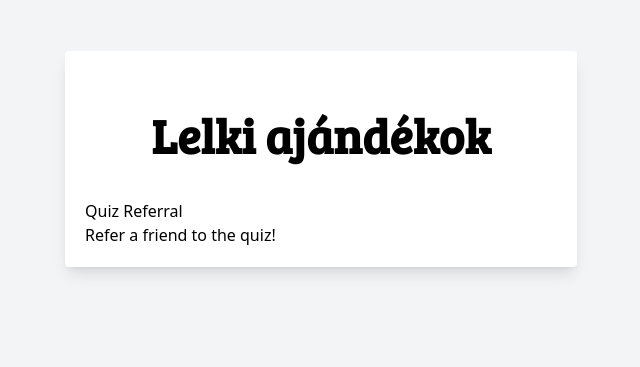
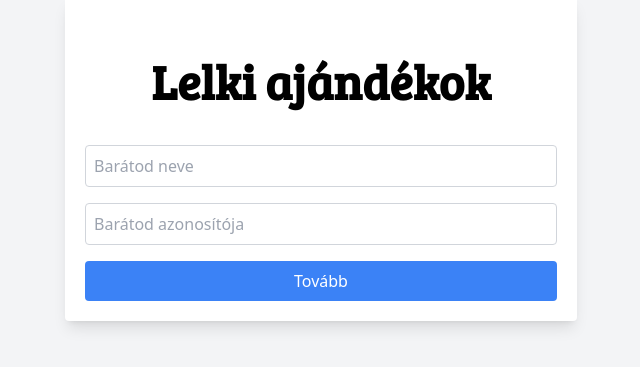
Before and after one commit to kulcsarrudolf/lelki-ajandekok, a React (Vite) app: page /quiz-referral in a window 1280 px wide. Shown: the part 241-608 px from the top of the page, without its empty margins (319-959 px from the left). Built offline with nearby package versions, Linux system fonts and the light colour scheme.

Commit message:
Quiz Component refactor + Referral init

```diff
--- a/src/QuizCard.tsx
+++ b/src/QuizCard.tsx
@@ -4,19 +4,26 @@ import Button from "./components/Button";
 import AnswerOption from "./components/AnswerOption";
 import Question from "./components/Question";
 import { Description } from "./components/Typography";
-import { IQuestionDetails, getQuizData } from "./data/quiz";
+import { IQuestionDetails } from "./data/quiz";
 import {
   LocalStorageKeys,
   loadFromLocalStorage,
   saveToLocalStorage,
 } from "./utils.js/local-storage";
 
-const quizData: IQuestionDetails[] = getQuizData();
-
 interface QuizCardProps {
   handleNextStep: () => void;
+  quizData: IQuestionDetails[];
+  lastQuestionNumberKey: LocalStorageKeys;
+  answersKey: LocalStorageKeys;
+  isReferral?: boolean;
 }
-const QuizCard = ({ handleNextStep }: QuizCardProps) => {
+const QuizCard = ({
+  handleNextStep,
+  quizData,
+  lastQuestionNumberKey,
+  answersKey,
+}: QuizCardProps) => {
   const [currentQuestionNumber, setCurrentQuestionNumber] = useState<number>(1);
   const [currentAnswer, setCurrentAnswer] = useState<QuizAnswer | null>(null);
   const [answers, setAnswers] = useState<
@@ -28,7 +35,7 @@ const QuizCard = ({ handleNextStep }: QuizCardProps) => {
   };
 
   const handlePreviousQuestion = () => {
-    saveToLocalStorage(LocalStorageKeys.LastQuestionNumber, {
+    saveToLocalStorage(lastQuestionNumberKey, {
       value: JSON.stringify(currentQuestionNumber - 1),
       timestamp: new Date(),
     });
@@ -52,12 +59,12 @@ const QuizCard = ({ handleNextStep }: QuizCardProps) => {
 
     setAnswers(answersCopy);
 
-    saveToLocalStorage(LocalStorageKeys.Answers, {
+    saveToLocalStorage(answersKey, {
       value: JSON.stringify(answersCopy),
       timestamp: new Date(),
     });
 
-    saveToLocalStorage(LocalStorageKeys.LastQuestionNumber, {
+    saveToLocalStorage(lastQuestionNumberKey, {
       value: JSON.stringify(currentQuestionNumber + 1),
       timestamp: new Date(),
     });
@@ -70,15 +77,13 @@ const QuizCard = ({ handleNextStep }: QuizCardProps) => {
   };
 
   useEffect(() => {
-    const lastQuestionNumber = loadFromLocalStorage(
-      LocalStorageKeys.LastQuestionNumber
-    );
+    const lastQuestionNumber = loadFromLocalStorage(lastQuestionNumberKey);
 
     if (lastQuestionNumber) {
       setCurrentQuestionNumber(Number(lastQuestionNumber.value));
     }
 
-    const localStorageAnswers = loadFromLocalStorage(LocalStorageKeys.Answers);
+    const localStorageAnswers = loadFromLocalStorage(answersKey);
 
     if (localStorageAnswers) {
       const currentAnswers = JSON.parse(localStorageAnswers.value);
@@ -142,7 +147,7 @@ const QuizCard = ({ handleNextStep }: QuizCardProps) => {
 
                       setAnswers(answersCopy);
 
-                      saveToLocalStorage(LocalStorageKeys.Answers, {
+                      saveToLocalStorage(answersKey, {
                         value: JSON.stringify(answersCopy),
                         timestamp: new Date(),
                       });
--- a/src/data/quiz.ts
+++ b/src/data/quiz.ts
@@ -1132,3 +1132,28 @@ export const getQuizData = (): IQuestionDetails[] => {
 
   return result;
 };
+
+export const getQuizDataForReferral = (): IQuestionDetails[] => {
+  const result: IQuestionDetails[] = [];
+
+  quizDataReferral.forEach((section) => {
+    section.questions.forEach((question: { text: string; value: number }) => {
+      const currentQuestion = {
+        id: uuidv4(),
+        questionNumber: question.value - 180,
+        questionText: question.text,
+        sectionName: section.sectionName,
+        description: section.description,
+        answers: section.answers.map((answer) => ({
+          id: uuidv4(),
+          text: answer.text,
+          value: answer.value,
+        })),
+      };
+
+      result.push(currentQuestion);
+    });
+  });
+
+  return result;
+};
--- a/src/pages/Quiz.tsx
+++ b/src/pages/Quiz.tsx
@@ -1,5 +1,9 @@
 import { useNavigate } from "react-router-dom";
 import QuizCard from "../QuizCard";
+import { getQuizData, IQuestionDetails } from "../data/quiz";
+import { LocalStorageKeys } from "../utils.js/local-storage";
+
+const quizData: IQuestionDetails[] = getQuizData();
 
 const Quiz = () => {
   const navigate = useNavigate();
@@ -9,6 +13,9 @@ const Quiz = () => {
       handleNextStep={() => {
         navigate("/results");
       }}
+      quizData={quizData}
+      lastQuestionNumberKey={LocalStorageKeys.LastQuestionNumber}
+      answersKey={LocalStorageKeys.Answers}
     />
   );
 };
--- a/src/pages/QuizReferral.tsx
+++ b/src/pages/QuizReferral.tsx
@@ -1,9 +1,53 @@
+import { useNavigate } from "react-router-dom";
+import QuizCard from "../QuizCard";
+import { getQuizDataForReferral, IQuestionDetails } from "../data/quiz";
+import { LocalStorageKeys } from "../utils.js/local-storage";
+import { useState } from "react";
+
+const quizData: IQuestionDetails[] = getQuizDataForReferral();
+
 const QuizReferral = () => {
+  const navigate = useNavigate();
+  const [referralName, setReferralName] = useState<string | null>(null);
+  const [referralCode, setReferralCode] = useState<string | null>(null);
+  const [startQuiz, setStartQuiz] = useState<boolean>(false);
+
+  if (!referralName || !referralCode || !startQuiz) {
+    return (
+      <div className="space-y-4">
+        <input
+          type="text"
+          placeholder="Barátod neve"
+          onChange={(e) => setReferralName(e.target.value)}
+          className="block w-full p-2 border border-gray-300 rounded"
+        />
+        <input
+          type="text"
+          placeholder="Barátod azonosítója"
+          onChange={(e) => setReferralCode(e.target.value)}
+          className="block w-full p-2 border border-gray-300 rounded"
+        />
+        <button
+          onClick={() => {
+            setStartQuiz(true);
+          }}
+          className="block w-full p-2 bg-blue-500 text-white rounded"
+        >
+          Tovább
+        </button>
+      </div>
+    );
+  }
+
   return (
-    <div>
-      <h1>Quiz Referral</h1>
-      <p>Refer a friend to the quiz!</p>
-    </div>
+    <QuizCard
+      handleNextStep={() => {
+        navigate("/results");
+      }}
+      quizData={quizData}
+      lastQuestionNumberKey={LocalStorageKeys.LastQuestionNumberLastReferal}
+      answersKey={LocalStorageKeys.AnswersLastReferal}
+    />
   );
 };
 
--- a/src/utils.js/local-storage.ts
+++ b/src/utils.js/local-storage.ts
@@ -34,4 +34,6 @@ export const clearLocalStorage = () => {
 export enum LocalStorageKeys {
   Answers = "answers",
   LastQuestionNumber = "lastQuestionNumber",
+  AnswersLastReferal = "answersLastReferal",
+  LastQuestionNumberLastReferal = "lastQuestionNumberLastReferal",
 }
```
